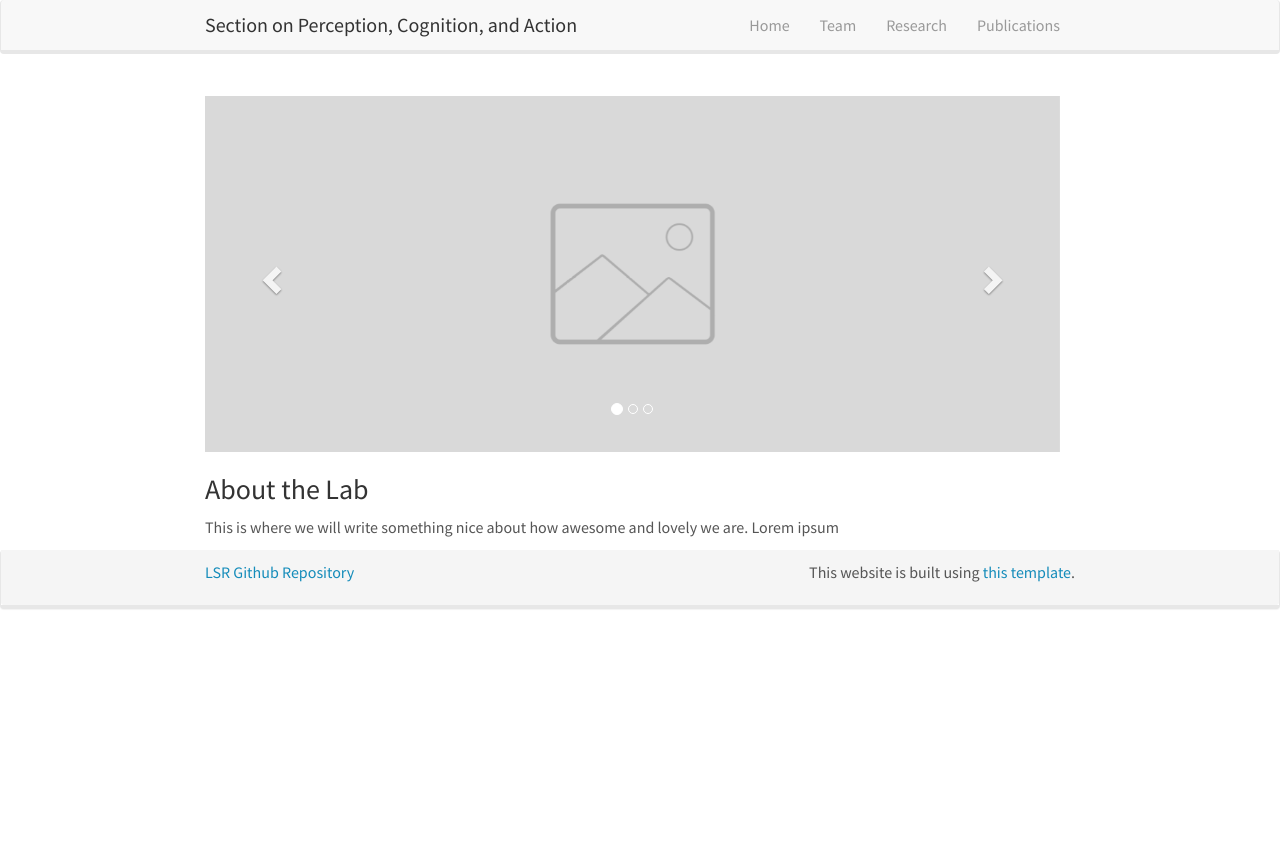
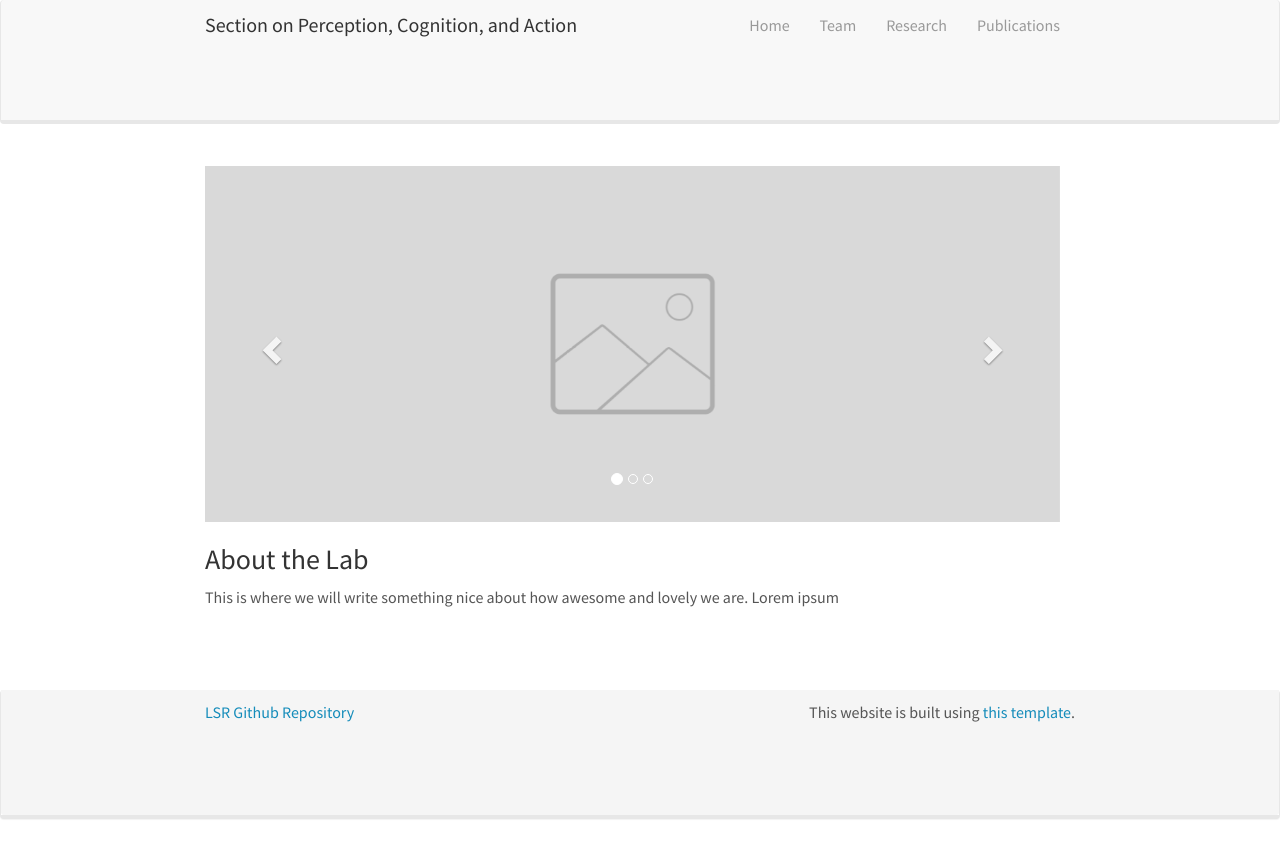
Before and after one commit to NEI-LSR/Section-on-Perception-Cognition-and-Action, a Jekyll site: the page built from _pages/home.md, in a window 1280 px wide. Shown: the top 858 px of the page. Built offline with Jekyll 4.4.1, drawn with Linux system fonts in a browser that asks for light colours; nearby versions of some CDN libraries.

Commit message:
Update main.scss

```diff
--- a/css/main.scss
+++ b/css/main.scss
@@ -35,6 +35,7 @@
 .container-fluid {
   margin-right: auto;
   margin-left: auto;
+  margin-bottom: 70px;
   max-width: 900px; /* or 950px */
 }
 
```
